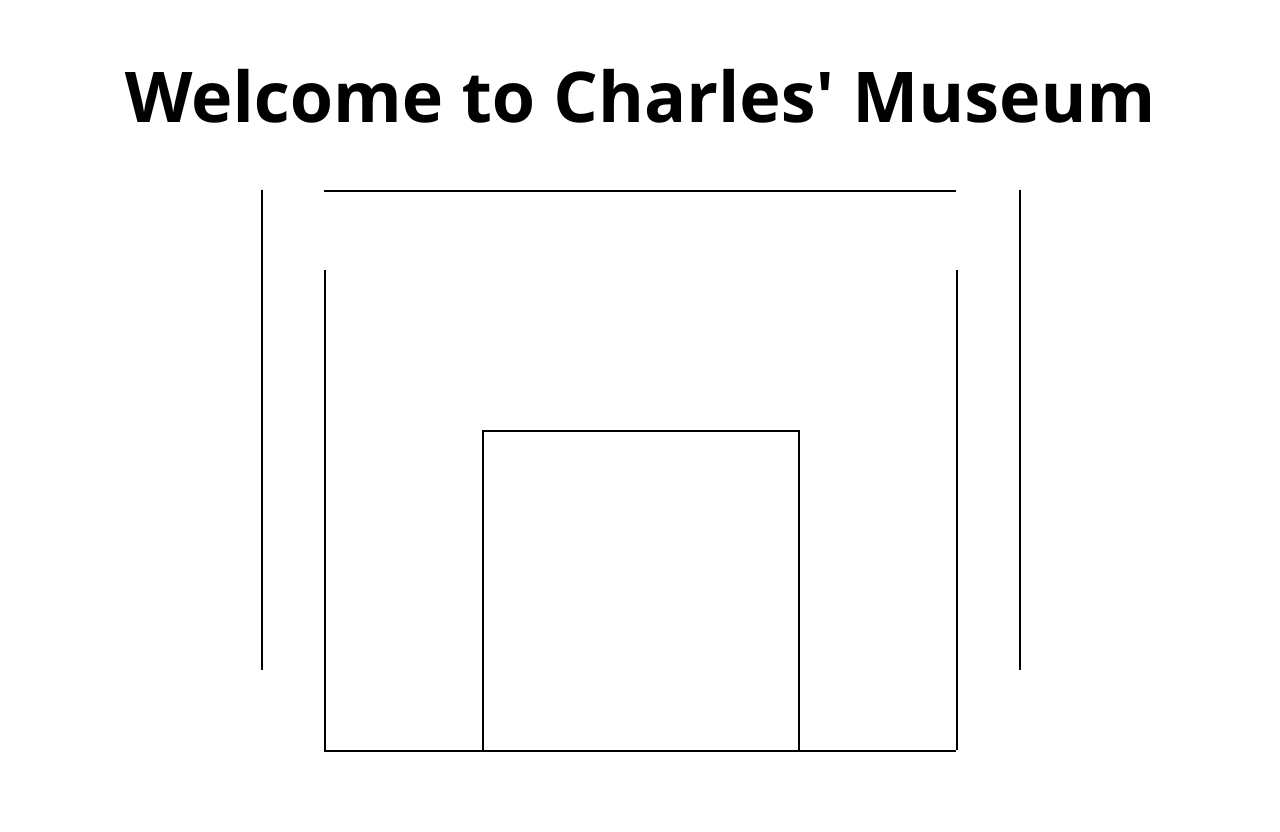
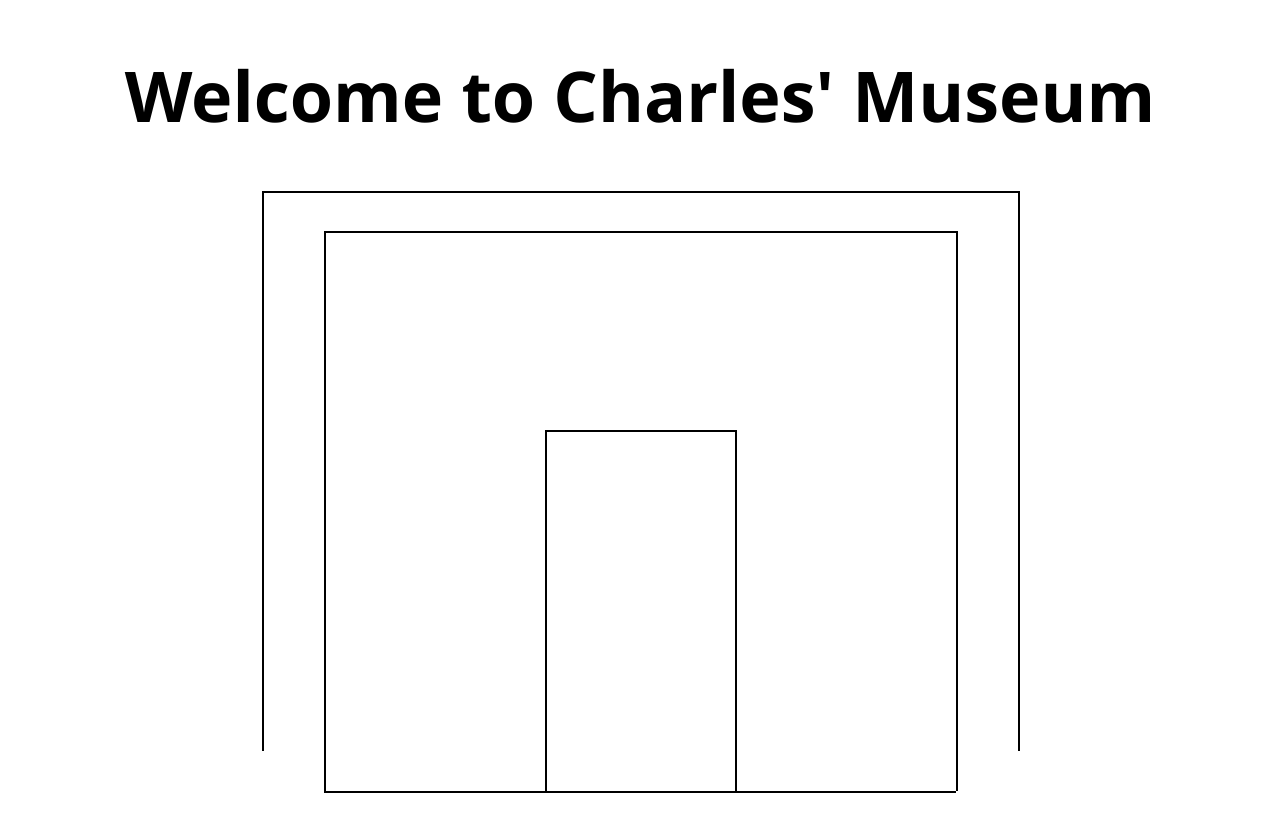
Before and after one commit to lilgangus/artAndDesignProject, a plain HTML site: page index.html in a window 1280 px wide. Shown: the top 832 px of the page. Drawn offline with Linux system fonts and the light colour scheme.

Commit message:
start of the museum

```diff
--- a/index.css
+++ b/index.css
@@ -7,7 +7,7 @@
 .room {
     position: relative;
     width: 100%;
-    height: 100vh;
+    height: 1000vh;
     overflow: hidden;
 }
 
@@ -24,53 +24,60 @@
 }
 
 .line1 {
-    top: 10%;
     width: 50%;
     left: 25%;
+    top: 0.5%;
 }
 
 .line2 {
     width: 50%;
     left: 25%;
-    top: 70%;
+    top: 7.5%;
 }
 
 .line3 {
     left: 25%;
-    top: 10%;
-    height: 60%;
+    height: 7%;
+    top: 0.5%;
+
 }
 
 .line4 {
     left: 75%;
-    top: 10%;
-    height: 60%;
+    height: 7%;
+    top: 0.5%;
+
 }
 
 .line5 {
-    width: 25%;
-    left: 37.5%;
-    top: 30%;
+    width: 15%;
+    left: 42.5%;
+    top: 3%;
 }
 
 .line6 {
-    height: 40%;
-    left: 37.5%;
-    top: 30%;
+    height: 4.5%;
+    left: 42.5%;
+    top: 3%;
 }
 
 .line7 {
-    height: 40%;
-    left: 62.5%;
-    top: 30%;
+    height: 4.4%;
+    left: 57.5%;
+    top: 3%;
 }
 
 .line8 {
-    height: 60%;
+    height: 7%;
     left: 20%;
 }
 
 .line9 {
-    height: 60%;
+    height: 7%;
     left: 80%;
 }
+
+.line10 {
+    width: 60%;
+    left: 20%;
+}
--- a/index.html
+++ b/index.html
@@ -23,6 +23,7 @@
         <div class="vertical-line line7" id="line7"></div>
         <div class="vertical-line line8" id="line8"></div>
         <div class="vertical-line line9" id="line9"></div>
+        <div class="line line10" id="line10"></div>
 
     </div>
 
--- a/index.js
+++ b/index.js
@@ -11,32 +11,44 @@ const line9 = document.getElementById("line9")
 
 function animateRoom() {
     // when scrolled, the line will move downwards
-    let scroll = window.scrollY;
-    if(scroll < 150) {
-        line1.style.top = `${scroll * 0.5}px`;
-        // line1.style.transform = `translateY(${scroll * 0.5}px)`;
-        line2.style.transform = `translateY(${scroll * 0.5}px)`;
-        line3.style.transform = `translateY(${scroll * 0.5}px)`;
-        line4.style.transform = `translateY(${scroll * 0.5}px)`;
+    let scroll = window.scrollY + 1;
+    if(scroll < 75) {
+        line1.style.top = `${0.5 + scroll * 0.01}%`;
+        line2.style.top = `${7.5 + scroll * 0.01}%`;
+        line3.style.top = `${0.5 + scroll * 0.01}%`;
+        line4.style.top = `${0.5 + scroll * 0.01}%`;
 
-        line5.style.transform = `translateY(${scroll * 0.3}px)`;
-        line6.style.transform = `translateY(${scroll * 0.3}px)`;
-        line6.style.height = `${40 + scroll * 0.025}%`;
-        line7.style.transform = `translateY(${scroll * 0.3}px)`;
-        line7.style.height = `${40 + scroll * 0.025}%`;
+        line6.style.height = `${4.5 + scroll * 0.01}%`;
+        line7.style.height = `${4.5 + scroll * 0.01}%`;
 
-        line8.style.transform = `translatex(${scroll * 0.3}px)`;
+        line8.style.top = `${scroll * 0.0166}%`;
+        line8.style.left = `${20 + scroll * 0.066}%`;
+
+        line9.style.top = `${scroll * 0.0166}%`;
+        line9.style.left = `${80 - scroll * 0.066}%`;
+
+        line10.style.top = `${scroll * 0.0166}%`;
+        line10.style.left = `${20 + scroll * 0.066}%`;
+        line10.style.width = `${60 - scroll * 0.132}%`;
+
+
+        // line5.style.transform = `translateY(${scroll * 0.3}px)`;
+        // line6.style.transform = `translateY(${scroll * 0.3}px)`;
+        // line6.style.height = `${40 + scroll * 0.025}%`;
+        // line7.style.transform = `translateY(${scroll * 0.3}px)`;
+        // line7.style.height = `${40 + scroll * 0.025}%`;
+
     } else {
-        line1.style.transform = `translateY(0px)`;
-        line2.style.transform = `translateY(0px)`;
-        line3.style.transform = `translateY(0px)`;
-        line4.style.transform = `translateY(0px)`;
+        // line1.style.transform = `translateY(0px)`;
+        // line2.style.transform = `translateY(0px)`;
+        // line3.style.transform = `translateY(0px)`;
+        // line4.style.transform = `translateY(0px)`;
 
-        line5.style.transform = `translateY(0px)`;
-        line6.style.transform = `translateY(0px)`;
-        line6.style.height = `40%`;
-        line7.style.transform = `translateY(0px)`;
-        line7.style.height = `40%`;
+        // line5.style.transform = `translateY(0px)`;
+        // line6.style.transform = `translateY(0px)`;
+        // line6.style.height = `40%`;
+        // line7.style.transform = `translateY(0px)`;
+        // line7.style.height = `40%`;
     }
 
 
```
